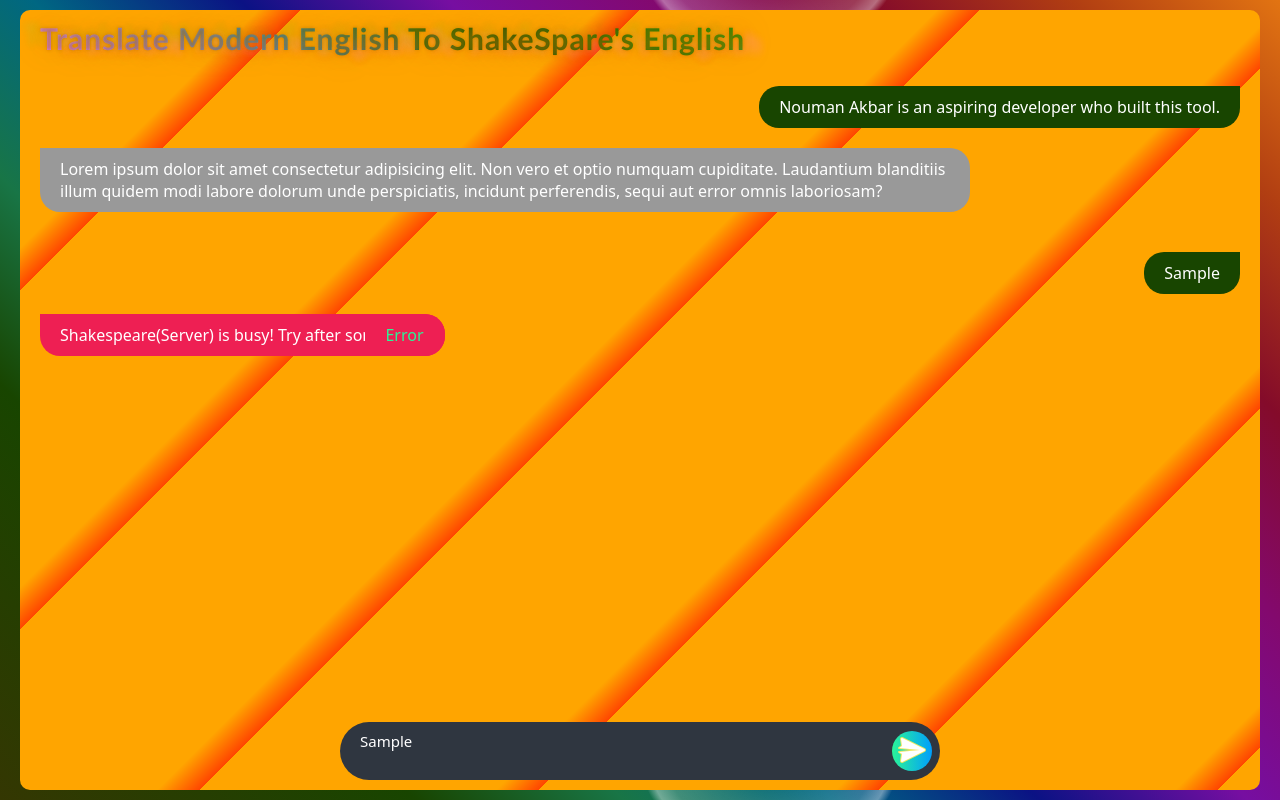
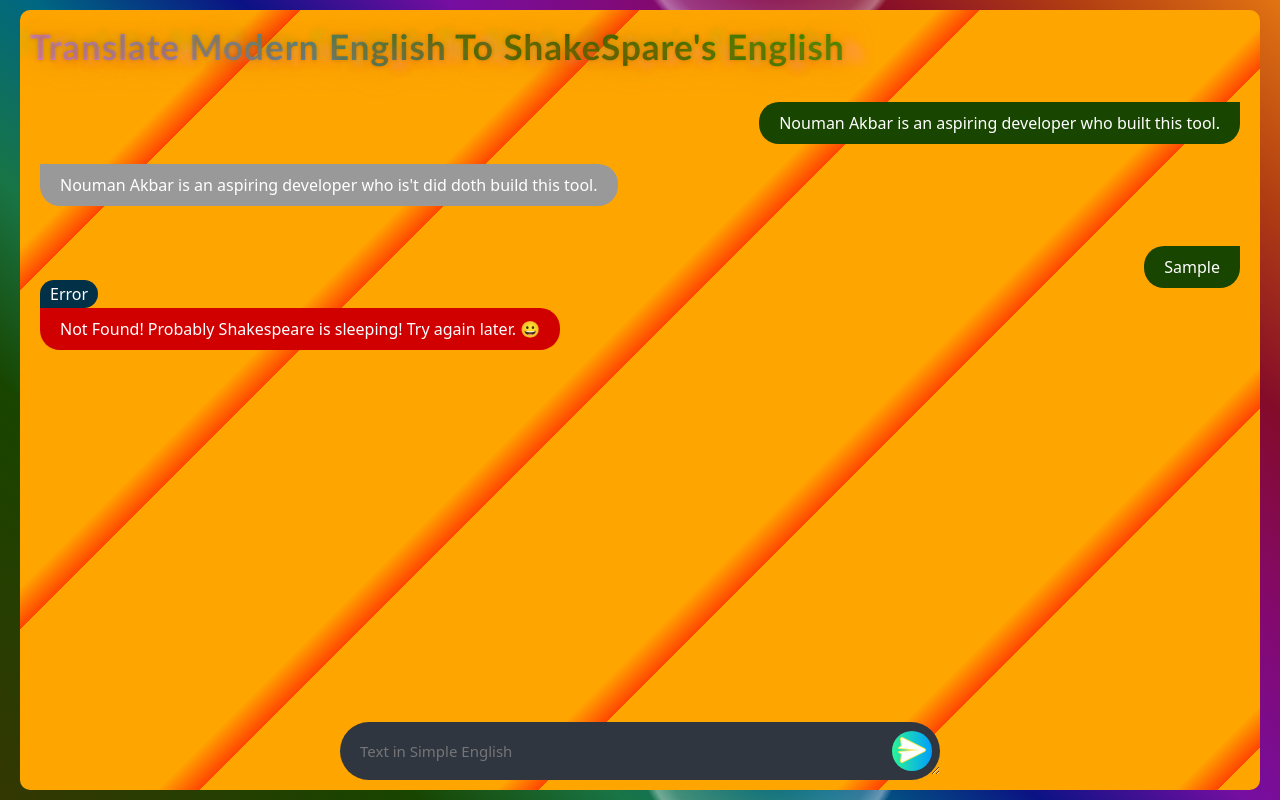
Before and after one commit to Nouman-Akbar/toShakeSpareEnglishTranslator, a plain HTML site: page index.html in a window 1280 px wide. Both pictures are taken after typing "Sample" into the empty fields and a click on the button 912 px from the left and 751 px from the top of the page. Drawn offline with Linux system fonts and the light colour scheme; no server answers.

Commit message:
Update index.html

```diff
--- a/index.html
+++ b/index.html
@@ -7,7 +7,8 @@
     <meta name="Author" content="Muhammad Nouman Akbar (KAF Creatives)">
     <meta name="viewport" content="width=device-width, initial-scale=1.0">
     <meta property="og:title" content="Modern English to ShakeSpare's English Translator">
-    <meta property="og:image" content="url('download.jpeg')">
+    <meta property="og:image"
+        content="https://raw.githubusercontent.com/Nouman-Akbar/toShakeSpareEnglishTranslator/main/download.jpeg">
     <meta property="og:type" content="website" />
     <meta property="og:locale" content="en_US" />
     <meta property="og:description"
@@ -24,12 +25,7 @@
             box-sizing: border-box;
         }
 
-        .container {
-            width: 100vw;
-            height: 100vh;
-            max-width: 1400px;
-            padding: 10px 20px;
-            margin: 0 auto;
+        section {
             background: radial-gradient(rgba(255, 255, 255, 0) 0,
                     rgba(255, 255, 255, 0.15) 30%,
                     rgba(255, 255, 255, 0.3) 32%,
@@ -69,6 +65,14 @@
             background-color: #840b2a;
         }
 
+        .container {
+            width: 100vw;
+            height: 100vh;
+            max-width: 1400px;
+            padding: 10px 20px;
+            margin: 0 auto;
+        }
+
         .inner_container {
             width: 100%;
             height: 100%;
@@ -90,13 +94,13 @@
 
         .heading_row {
             width: 100%;
-            padding: 10px 20px;
+            padding: 15px 10px;
         }
 
         .heading_row .title {
             width: fit-content;
             font-family: 'Gill Sans', 'Gill Sans MT', Calibri, 'Trebuchet MS', sans-serif;
-            font-size: 30px;
+            font-size: 35px;
             text-align: center;
             font-weight: 800;
             letter-spacing: 1px;
@@ -194,7 +198,7 @@
             padding: 5px 0;
         }
 
-        .searchButton {
+        .submitButton {
             color: white;
             position: absolute;
             right: 8px;
@@ -205,6 +209,7 @@
             border: 0;
             display: inline-block;
             transition: all 300ms cubic-bezier(.23, 1, 0.32, 1);
+            cursor: pointer;
         }
 
         button:hover {
@@ -231,7 +236,6 @@
             font-weight: 500;
             padding: 4px 20px;
             height: auto;
-            resize: none;
         }
 
         .searchInput::placeholder {
@@ -240,9 +244,11 @@
             top: 50%;
             transform: translateY(-50%);
         }
-.searchInput:--webkit-scrollbar{
-    width: 3px;
-}
+
+        .searchInput:focus::placeholder {
+            visibility: hidden;
+        }
+
         .response,
         .question {
             width: max-content;
@@ -265,24 +271,24 @@
         }
 
         .response.error {
-            background-color: #ee1f53;
+            background-color: #d00000;
             position: relative;
         }
 
         .response.error::before {
             content: "Error";
             position: absolute;
-            top: 100%;
-            right: 0;
+            top: 0%;
+            left: 0;
             transform: translateY(-100%);
-            padding: 10px 10px;
+            padding: 3px 10px;
             display: flex;
             justify-content: center;
             align-items: center;
             aspect-ratio: 16/4;
-            background-color: #ee1f53;
-            color: #2AF598;
-            border-radius: 0px 20px 20px 20px;
+            background-color: #023047;
+            color: #fff;
+            border-radius: 20px 20px 20px 0;
         }
 
         @media screen and (max-width: 992px) {
@@ -292,11 +298,19 @@
                 max-width: 650px;
                 font-size: 16px;
             }
+
+            .heading_row .title {
+                font-size: 30px;
+            }
         }
 
         @media screen and (max-width: 767px) {
             .container {
                 padding: 10px;
+            }
+
+            .heading_row .title {
+                font-size: 25px;
             }
 
             .question,
@@ -325,15 +339,14 @@
                         Nouman Akbar is an aspiring developer who built this tool.
                     </div>
                     <div class="response">
-                        Lorem ipsum dolor sit amet consectetur adipisicing elit. Non vero et optio numquam cupiditate.
-                        Laudantium blanditiis illum quidem modi labore dolorum unde perspiciatis, incidunt perferendis,
-                        sequi aut error omnis laboriosam?
+                        Nouman Akbar is an aspiring developer who is't did doth build this tool.
                     </div>
                 </div>
                 <form class="input_box">
-                    <textarea class="searchInput" type="text" rows="2" id="text_input" required
-                        placeholder="Text in Simple English"></textarea>
-                    <button class="searchButton" type="submit">
+                    <textarea class="searchInput" type="text" rows="2" id="text_input" minlength="1" required
+                        placeholder="Text in Simple English"
+                        oninvalid="this.setCustomValidity('Enter the text here!')"></textarea>
+                    <button class="submitButton" type="submit">
                         <img src="send_icon.png" alt="Send Question">
                     </button>
                 </form>
@@ -342,12 +355,14 @@
     </section>
     <script>
         const inputField = document.querySelector('.searchInput');
-        const submitButton = document.querySelector('.searchButton');
+        const submitButton = document.querySelector('.submitButton');
         const apiKey = 'cbc656044emsh6dcc21acb6a7c7cp149e49jsn669b02317a7d';
         const apiUrl = 'https://api.funtranslations.com/translate/shakespeare.json';
         document.querySelector('.input_box').addEventListener('submit', function (event) {
             event.preventDefault();
-            fetchData();
+            if (inputField.checkValidity()) {
+                fetchData();
+            }
         });
         let fetchData = async (event) => {
             const recent_messages = document.querySelector('.recent_messages')
@@ -372,11 +387,11 @@
             } catch (error) {
                 fetch(finalURL)
                 console.error('Error fetching response:', error);
-                responseElement.textContent = 'Shakespeare(Server) is busy! Try after sometime.';
+                responseElement.innerHTML = 'Not Found! Probably Shakespeare is sleeping! Try again later. &#128512;';
                 responseElement.classList.add('error')
             }
             let clearValue = setTimeout(() => {
-                document.querySelector('input').value = ""
+                document.querySelector('.searchInput').value = ""
                 clearTimeout(clearValue)
             }, 50);
         };
@@ -384,7 +399,8 @@
             var encodedURI = encodeURI(inputValue);
             let translatedURL = `${apiUrl}?text=${encodedURI}`;
             return translatedURL;
-        }//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
+        }
+        //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
     </script>
 </body>
 
```
